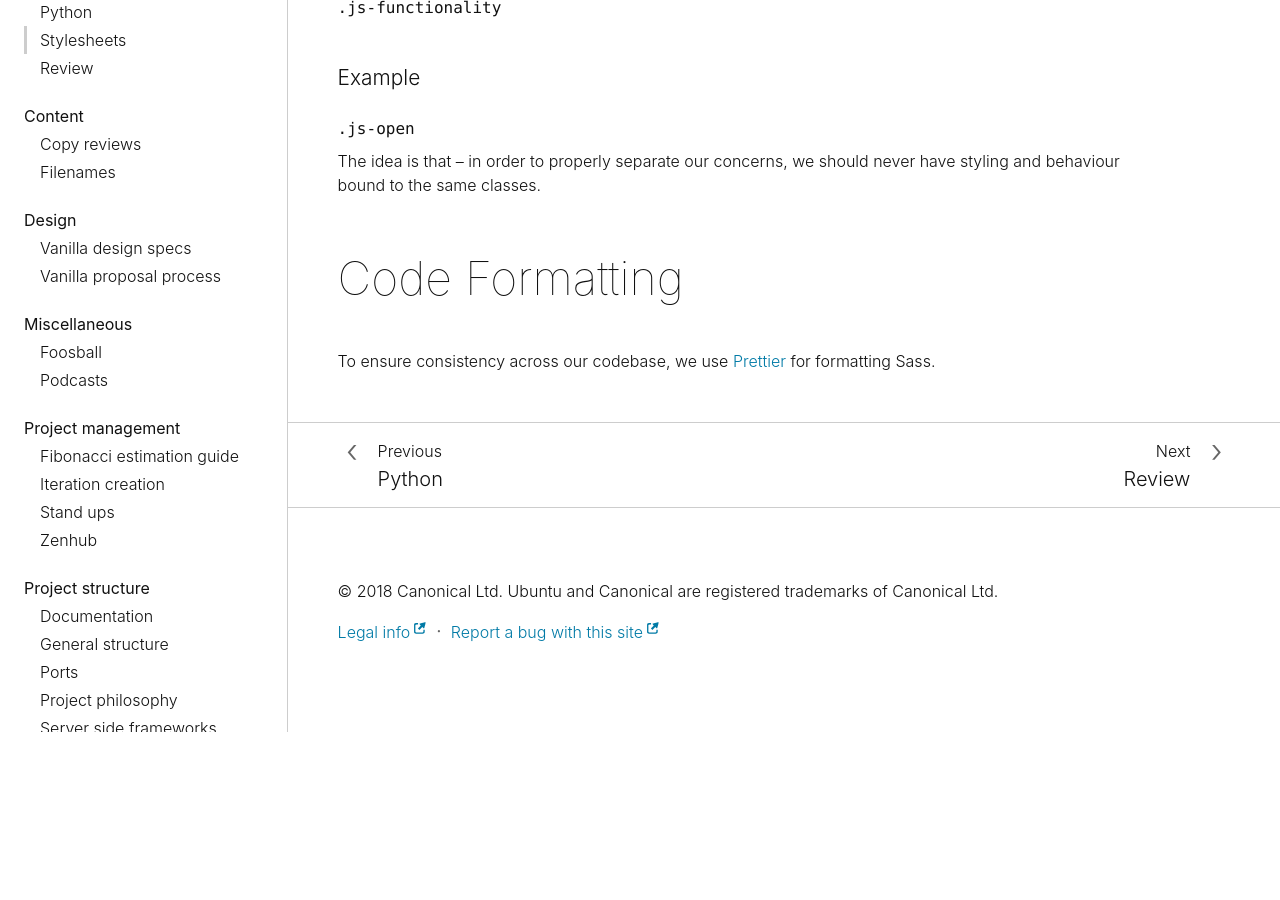
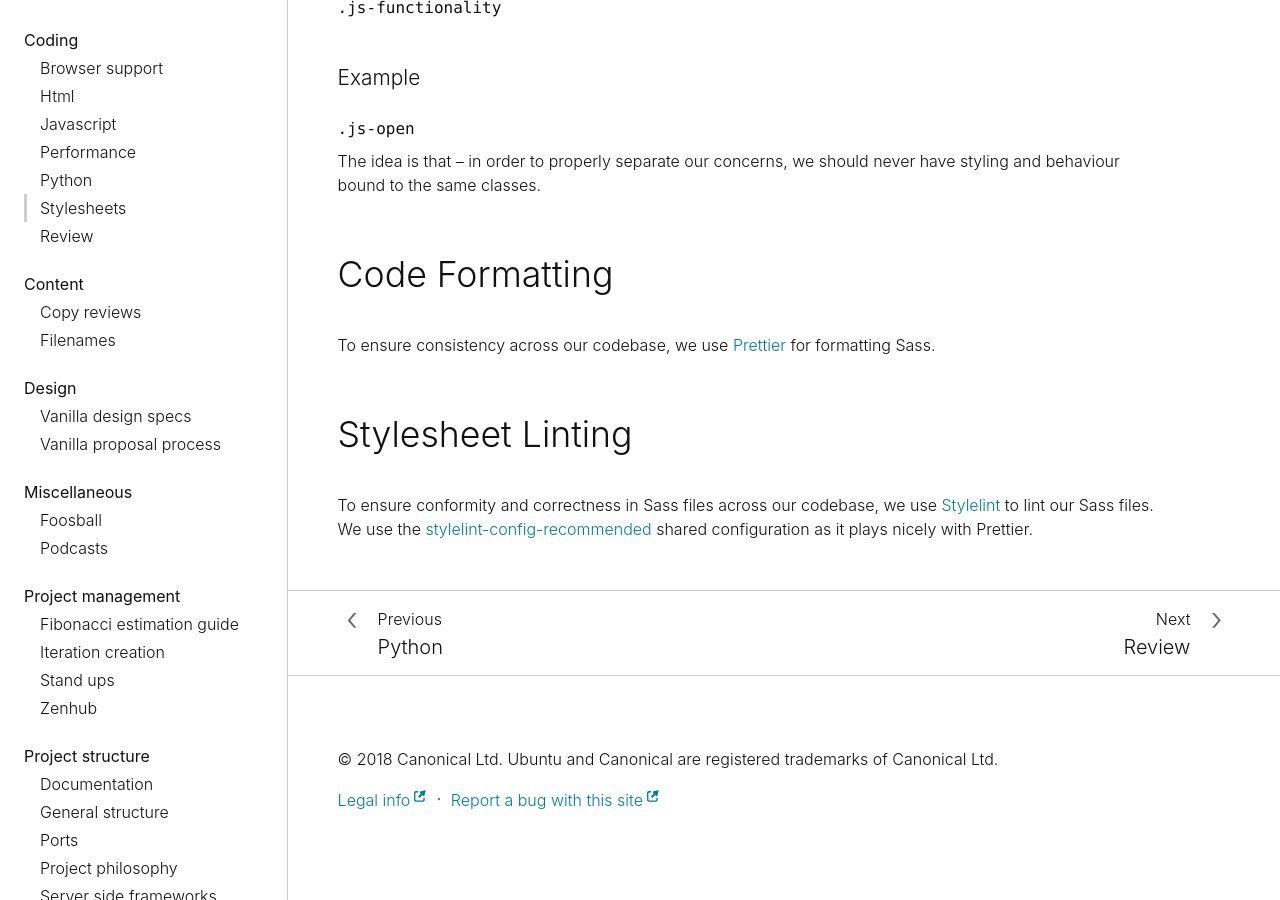
Before and after one commit to canonical-web-and-design/practices, a Jekyll site: the page built from coding/stylesheets.md, in a window 1280 px wide and 900 px high, scrolled down 4992 px. Built offline with Jekyll 4.4.1, drawn with Linux system fonts in a browser that asks for light colours; some web fonts are replaced; before the commit the page ends 5724 px from its top, so only the background shows below that.

Commit message:
Recommend Stylelint to lint Sass files

```diff
--- a/coding/stylesheets.md
+++ b/coding/stylesheets.md
@@ -201,6 +201,10 @@
 The idea is that -- in order to properly separate our concerns, we
 should never have styling and behaviour bound to the same classes.
 
-# Code Formatting
+## Code Formatting
 
 To ensure consistency across our codebase, we use [Prettier](https://github.com/prettier/prettier) for formatting Sass.
+
+## Stylesheet Linting
+
+To ensure conformity and correctness in Sass files across our codebase, we use [Stylelint](https://stylelint.io/) to lint our Sass files. We use the [stylelint-config-recommended](https://github.com/stylelint/stylelint-config-recommended) shared configuration as it plays nicely with Prettier.
```
